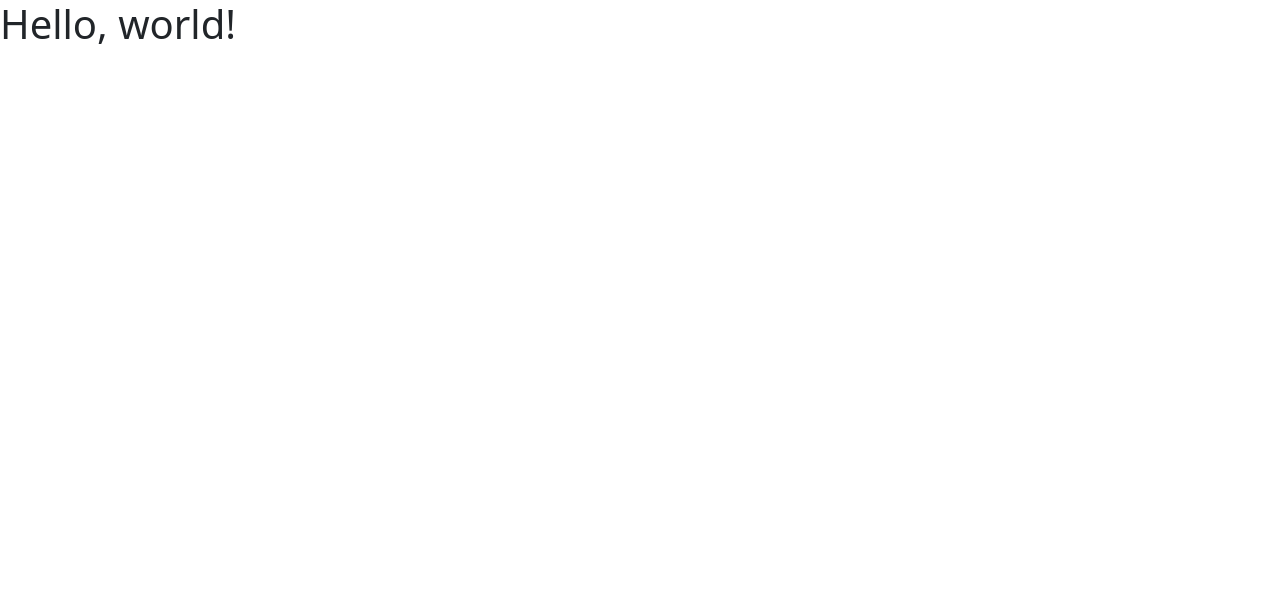
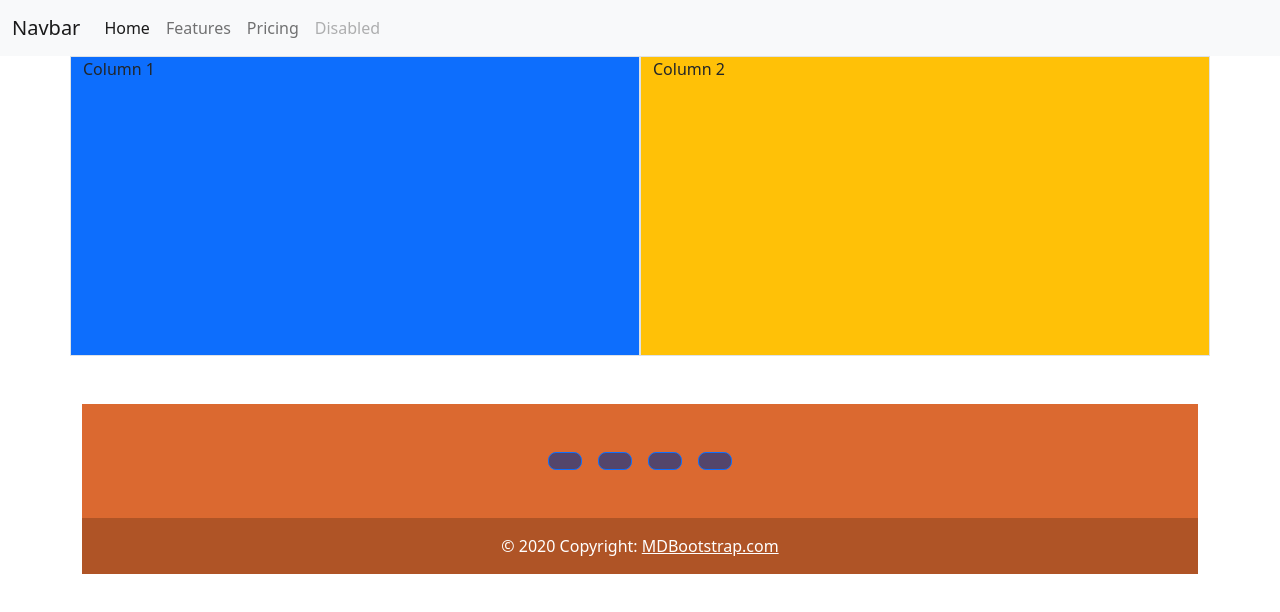
Before and after one commit to Jeremiah6419/collab-practice, a plain HTML site: page index.html in a window 1280 px wide. Drawn offline with nearby package versions, Linux system fonts and the light colour scheme.

Commit message:
added nav, columns and footer

```diff
--- a/index.html
+++ b/index.html
@@ -11,6 +11,101 @@
 
   </head>
   <body>
-    <h1>Hello, world!</h1>
+
+    <!DOCTYPE html>
+    <html lang="en">
+    <head>
+        <meta charset="UTF-8">
+        <meta http-equiv="X-UA-Compatible" content="IE=edge">
+        <meta name="viewport" content="width=device-width, initial-scale=1.0">
+        <link href="https://cdn.jsdelivr.net/npm/bootstrap@5.2.2/dist/css/bootstrap.min.css" rel="stylesheet" integrity="sha384-Zenh87qX5JnK2Jl0vWa8Ck2rdkQ2Bzep5IDxbcnCeuOxjzrPF/et3URy9Bv1WTRi" crossorigin="anonymous">
+
+        <script src="https://cdn.jsdelivr.net/npm/bootstrap@5.2.2/dist/js/bootstrap.bundle.min.js" integrity="sha384-OERcA2EqjJCMA+/3y+gxIOqMEjwtxJY7qPCqsdltbNJuaOe923+mo//f6V8Qbsw3" crossorigin="anonymous"></script>
+        <title>Document</title>
+    </head>
+
+    <body>
+        <nav class="navbar navbar-expand-lg navbar-light bg-light">
+            <div class="container-fluid">
+              <a class="navbar-brand" href="#">Navbar</a>
+              <button
+                class="navbar-toggler"
+                type="button"
+                data-mdb-toggle="collapse"
+                data-mdb-target="#navbarNav"
+                aria-controls="navbarNav"
+                aria-expanded="false"
+                aria-label="Toggle navigation"
+              >
+                <i class="fas fa-bars"></i>
+              </button>
+              <div class="collapse navbar-collapse" id="navbarNav">
+                <ul class="navbar-nav">
+                  <li class="nav-item">
+                    <a class="nav-link active" aria-current="page" href="#">Home</a>
+                  </li>
+                  <li class="nav-item">
+                    <a class="nav-link" href="#">Features</a>
+                  </li>
+                  <li class="nav-item">
+                    <a class="nav-link" href="#">Pricing</a>
+                  </li>
+                  <li class="nav-item">
+                    <a class="nav-link disabled"
+                      >Disabled</a
+                    >
+                  </li>
+                </ul>
+              </div>
+            </div>
+          </nav>
+
+          <div class="container">
+            <div class="row">
+              <div class="col-6 border bg-primary">
+                Column 1
+              </div>
+              <div class="col-6 border bg-warning">
+                Column 2
+              </div>
+            </div>
+          </div>
+
+                <!-- Footer -->
+          <div class="container my-5">
+
+            <footer class="text-center text-lg-start" style="background-color: #db6930;">
+              <div class="container d-flex justify-content-center py-5">
+                <button type="button" class="btn btn-primary btn-lg btn-floating mx-2" style="background-color: #54456b;">
+                  <i class="fab fa-facebook-f"></i>
+                </button>
+                <button type="button" class="btn btn-primary btn-lg btn-floating mx-2" style="background-color: #54456b;">
+                  <i class="fab fa-youtube"></i>
+                </button>
+                <button type="button" class="btn btn-primary btn-lg btn-floating mx-2" style="background-color: #54456b;">
+                  <i class="fab fa-instagram"></i>
+                </button>
+                <button type="button" class="btn btn-primary btn-lg btn-floating mx-2" style="background-color: #54456b;">
+                  <i class="fab fa-twitter"></i>
+                </button>
+              </div>
+
+              <!-- Copyright -->
+              <div class="text-center text-white p-3" style="background-color: rgba(0, 0, 0, 0.2);">
+                © 2020 Copyright:
+                <a class="text-white" href="https://mdbootstrap.com/">MDBootstrap.com</a>
+              </div>
+              <!-- Copyright -->
+            </footer>
+
+          </div>
+
+    </body>
+
+    </html>
+
+
+
   </body>
+
 </html>
--- a/style/style.css
+++ b/style/style.css
@@ -0,0 +1,10 @@
+body{
+    background-color: rgb(189, 111, 9);
+    margin: 0;
+    padding: 0;
+}
+
+.row{
+    height: 300px;
+    margin-left: 100px;
+}
```
